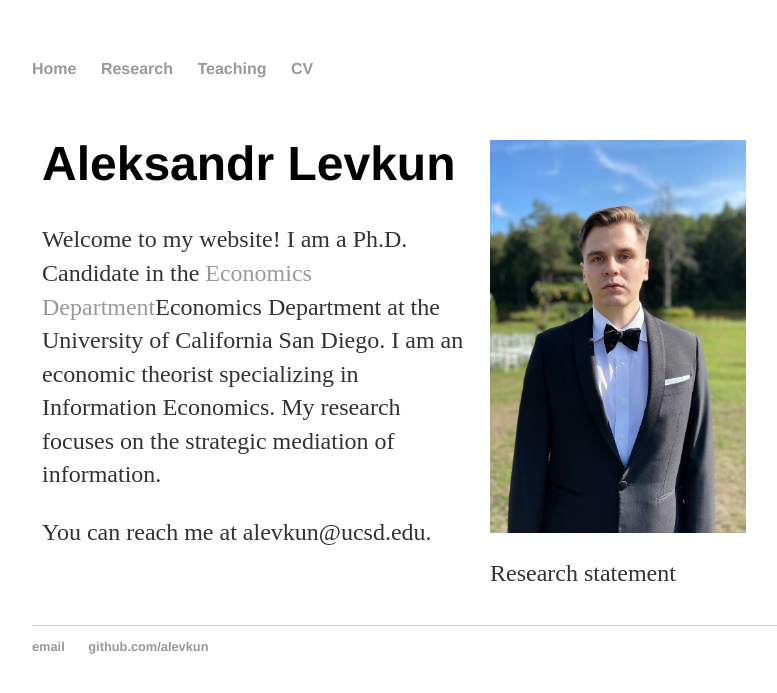
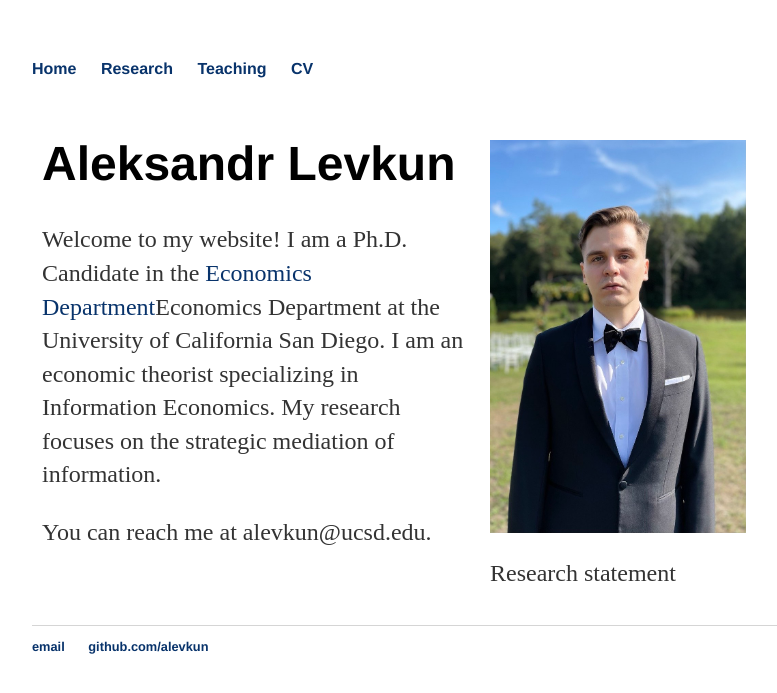
Before and after one commit to alevkun/alevkun.github.io, a Jekyll site: the page built from index.html, in a window 1280 px wide. Shown: the top 693 px of the page, without its empty margins (160-937 px from the left). Built offline with Jekyll 4.4.1, drawn with Linux system fonts in a browser that asks for light colours.

Commit message:
Update main.css

```diff
--- a/css/main.css
+++ b/css/main.css
@@ -14,7 +14,7 @@ nav ul li, footer ul li {
 }
 a {
     text-decoration: none;
-    color: #999;
+    color: #08336B;
 }
 a:hover {
     text-decoration: underline;
```
